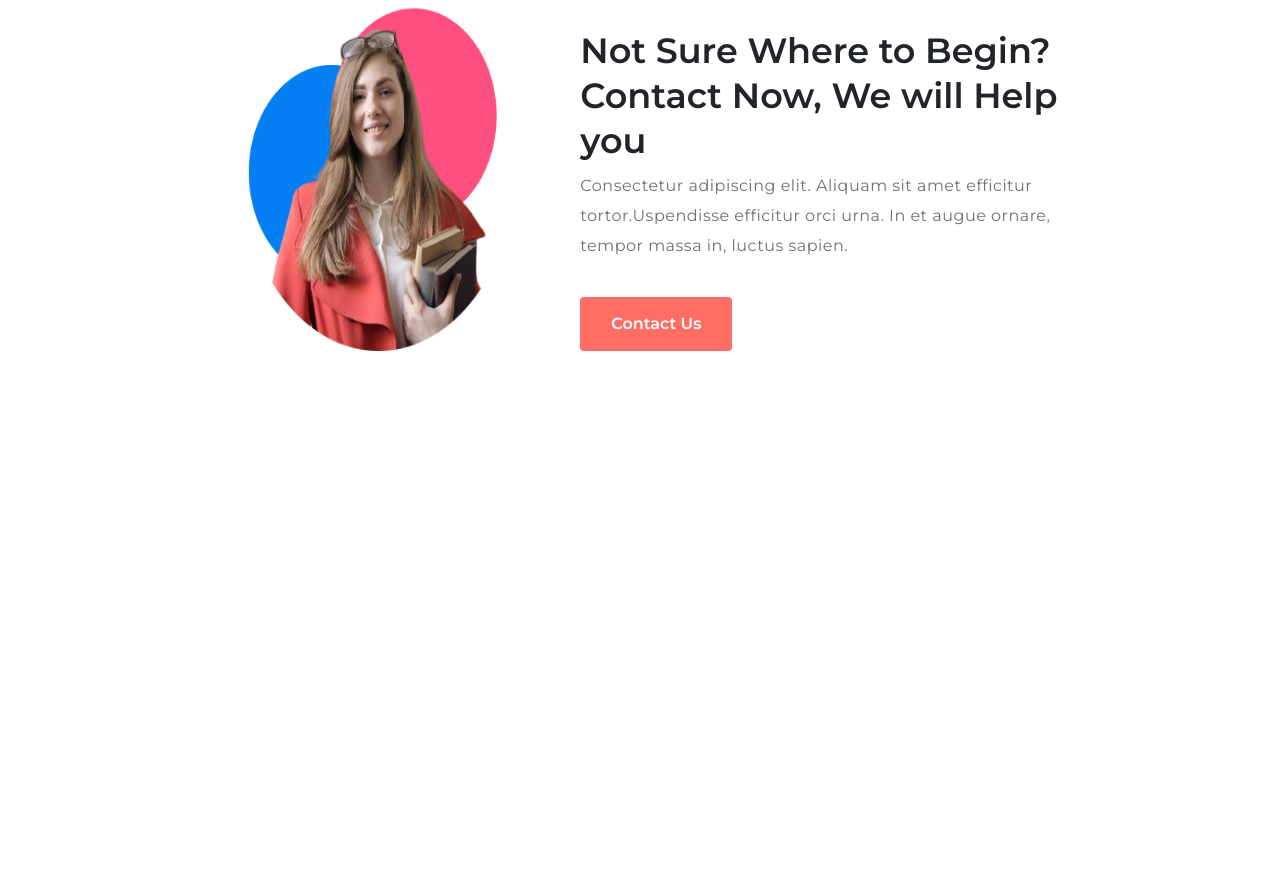
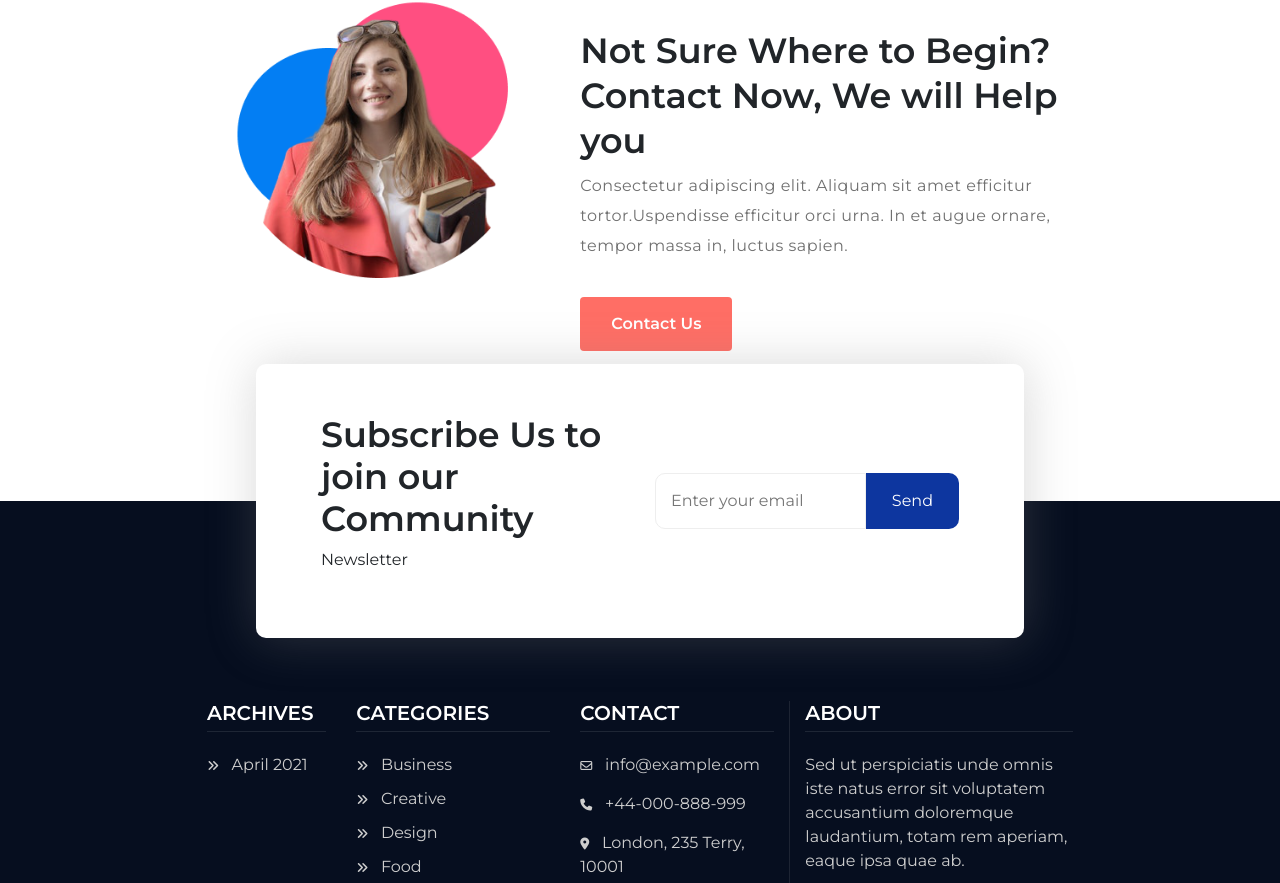
Before and after one commit to thanhle1301/1.1_project_studious, a plain HTML site: page home.html in a window 1280 px wide. Shown: the part 3363-4246 px from the top of the page. Before the commit the page ends 3714 px from the top, so only its background shows below. Drawn offline with nearby package versions, Linux system fonts and the light colour scheme.

Commit message:
complete home.html

```diff
--- a/CSS/index.css
+++ b/CSS/index.css
@@ -331,7 +331,6 @@ header .header__nav button {
   border-radius: 10px;
   padding: 10px;
   box-shadow: 0 20px 62px rgba(128, 128, 128, 0.3);
-
 }
 .instructors__img {
   position: relative;
@@ -351,7 +350,7 @@ header .header__nav button {
 .instructions__item p {
   font-size: 14px;
 }
-.instructions__item:hover h5{
+.instructions__item:hover h5 {
   color: #ff6e65;
 }
 .instructions__item:hover .instructors__overlay {
@@ -382,28 +381,28 @@ header .header__nav button {
   margin: 0 5px;
 }
 /* CONTACT */
-.contact{
+.contact {
   margin-top: 80px;
 }
-.contact__item1 img{
+.contact__item1 img {
   display: block;
-  width: 80%;
-  height: 100%;
+  width: 300px;
+  height: 300px;
   margin: 0 auto;
 }
-.contact__item2 h2{
+.contact__item2 h2 {
   margin-top: 50px;
   font-size: 35px;
   font-weight: 600;
   line-height: 45px;
 }
-.contact__item2 p{
+.contact__item2 p {
   line-height: 30px;
   color: #707070;
   letter-spacing: 0.5px;
   font-weight: 400;
 }
-.contact__item2 .contact__button{
+.contact__item2 .contact__button {
   padding: 14px 30px;
   background-color: #ff6e65;
   color: white;
@@ -411,6 +410,129 @@ header .header__nav button {
   margin-top: 20px;
   transition: all 0.5s;
 }
-.contact__item2 .contact__button:hover{
+.contact__item2 .contact__button:hover {
   background-color: #0d369f;
 }
+/* CONTACT : content */
+.contact__content {
+  background: #060e1f;
+  padding-top: 200px;
+  padding-bottom: 80px;
+  position: relative;
+  margin-top: 150px;
+}
+.contact__item{
+  position: relative;
+}
+.contact__item h5 {
+  color: white;
+  font-weight: 600;
+
+  padding-bottom: 20px;
+}
+.contact__item h5::before{
+  content: "";
+  width: 100% ;
+  height: 1px;
+  background-color: rgba(238, 238, 238,0.1);
+  position: absolute;
+  left: 0;
+  top: 30px;
+}
+.contact__item i {
+  font-size: 12px;
+}
+.contact__item .contact__icon {
+  display: flex;
+}
+
+.contact__item a {
+  display: block;
+  color: #cecece;
+  text-decoration: none;
+  margin-bottom: 10px;
+  transition: all 0.5s;
+}
+.contact__item a:hover, .contact__item .contact__address a:hover{
+  color: white;
+}
+.contact__item p {
+  color: #cecece;
+}
+.contact__item .contact__icon i {
+  width: 38px;
+  height: 38px;
+  border-radius: 50%;
+  line-height: 38px;
+  background-color: rgb(255, 255, 255, 0.1);
+  text-align: center;
+  margin: 0 5px;
+  color: white;
+  transition: all 0.5s;
+}
+.contact__item .contact__icon i:hover{
+  color: #cecece;
+}
+.contact__item .contact__address a {
+  margin-bottom: 15px;
+  color: #cecece;
+  transition: all 0.5s;
+}
+.contact__about{
+  border-left: 1px solid rgba(238, 238, 238,0.1);
+}
+/* CONTACT : search */
+.contact__search {
+  background-color: white;
+  width: 60%;
+  margin: 0 auto;
+  border-radius: 10px;
+  padding: 50px;
+  position: absolute;
+  top: 0;
+  left: 50%;
+  transform: translate(-50%, -50%);
+  box-shadow: 1px 1px 50px 1px rgba(128, 128, 128, 0.3);
+}
+.contact__search h3 {
+  font-size: 35px;
+  font-weight: 600;
+}
+.contact__search input {
+  border: 1px solid #eee;
+  border-top-left-radius: 10px;
+  border-bottom-left-radius: 10px;
+  padding: 15px;
+  width: 100%;
+  border-top-right-radius: 0;
+  border-bottom-right-radius: 0;
+}
+.contact__search input:focus {
+  box-shadow: 1px 1px 5px 1px rgba(128, 128, 128, 0.5);
+  outline: none !important;
+}
+.contact__search button {
+  color: white;
+  border: 1px solid transparent;
+  padding: 15px 25px;
+
+  border-top-right-radius: 10px;
+  border-bottom-right-radius: 10px;
+
+  background-color: #0d369f;
+  transition: all 0.5s;
+}
+.contact__search button:hover {
+  background-color: rgba(13, 54, 159, 0.9);
+}
+/* CONTACT :contact__bot */
+.contact__bot {
+  background-color: #040a17;
+}
+.contact__bot p {
+  margin-bottom: 0;
+  color: #cecece;
+}
+.contact__bot a{
+  color: white;
+}
--- a/home.html
+++ b/home.html
@@ -478,7 +478,7 @@
 
    <!-- CONTACT -->
 <section class="contact">
-<div class="contact__content row container__common d-flex">
+<div class="contact__tittle container__common row d-flex">
   <div class="col-5 contact__item1">
     <img src="./img/contact__1.png" alt="">
   </div>
@@ -488,6 +488,100 @@
       <p>Consectetur adipiscing elit. Aliquam sit amet efficitur tortor.Uspendisse efficitur orci urna. In et augue ornare, tempor massa in, luctus sapien.</p>
       <a href="#" class="btn contact__button">Contact Us</a>
   </div>
+</div>
+<div class="contact__content">
+  <div class="row container__common">
+  <div class="col-2">
+    <div class="contact__item">
+      <h5>ARCHIVES</h5>
+      <a href="#">
+        <i class="fa-solid fa-angles-right"></i>
+        <span> &nbsp April 2021</span>
+      </a>
+    </div>
+  </div>
+  <div class="col-3">
+    <div class="contact__item">
+    <h5>CATEGORIES</h5>
+      <a href="#">
+        <i class="fa-solid fa-angles-right"></i>
+        <span>&nbsp Business</span>
+      </a>
+    <a href="#">
+      <i class="fa-solid fa-angles-right"></i>
+      <span>&nbsp Creative</span>
+    </a>
+    <a href="#">
+      <i class="fa-solid fa-angles-right"></i>
+      <span>&nbsp Design </span>
+    </a>
+    <a href="#">
+      <i class="fa-solid fa-angles-right"></i>
+      <span>&nbsp Food</span>
+    </a>
+    <a href="#">
+      <i class="fa-solid fa-angles-right"></i>
+      <span>&nbsp Industry</span>
+    </a>
+  </div>
+  </div>
+  <div class="col-3">
+    <div class="contact__item">
+      <h5>CONTACT</h5>
+      <div class="contact__address">
+      <a href="#">
+        <i class="fa-regular fa-envelope"></i>
+        <span>&nbsp info@example.com</span>
+      </a>
+      <a href="#">
+        <i class="fa fa-phone"></i>
+        <span>&nbsp +44-000-888-999</span>
+      </a>
+      <a href="#">
+        <i class="fa fa-map-marker-alt"></i>
+        <span>&nbsp London, 235 Terry, 10001</span>
+      </a>
+    </div>
+    </div>
+  </div>
+  <div class="col-4 contact__about">
+    <div class="contact__item ">
+      <h5>ABOUT</h5>
+      <p>Sed ut perspiciatis unde omnis iste natus error sit voluptatem accusantium doloremque laudantium, totam rem aperiam, eaque ipsa quae ab.</p>
+      <div class="contact__icon">
+      <a href="#">
+        <i class="fab fa-facebook-f"></i>
+      </a>
+      <a href="#">
+        <i class="fab fa-linkedin-in"></i>
+      </a>
+      <a href="#">
+        <i class="fab fa-twitter"></i>
+      </a>
+      <a href="#">
+        <i class="fab fa-google-plus-g"></i>
+      </a>
+      <a href="#">
+        <i class="fab fa-github"></i>
+      </a>
+    </div>
+    </div>
+  </div>
+</div>
+<div class="contact__search row">
+  <div class="col-6">
+<h3>Subscribe Us to join our <br> Community</h3>
+<p>Newsletter</p>
+  </div>
+  <div class="col-6 d-flex align-items-center">
+<input type="text" placeholder="Enter your email">
+<button  type="submit">Send</button>
+  </div>
+
+</div>
+</div>
+<div class="contact__bot text-center py-3">
+  <p>© 2023 Studious. All Rights Reserved | WordPress Theme by <a href="#">W3Layouts.</a></p>
 </div>
 </section>
 
```
